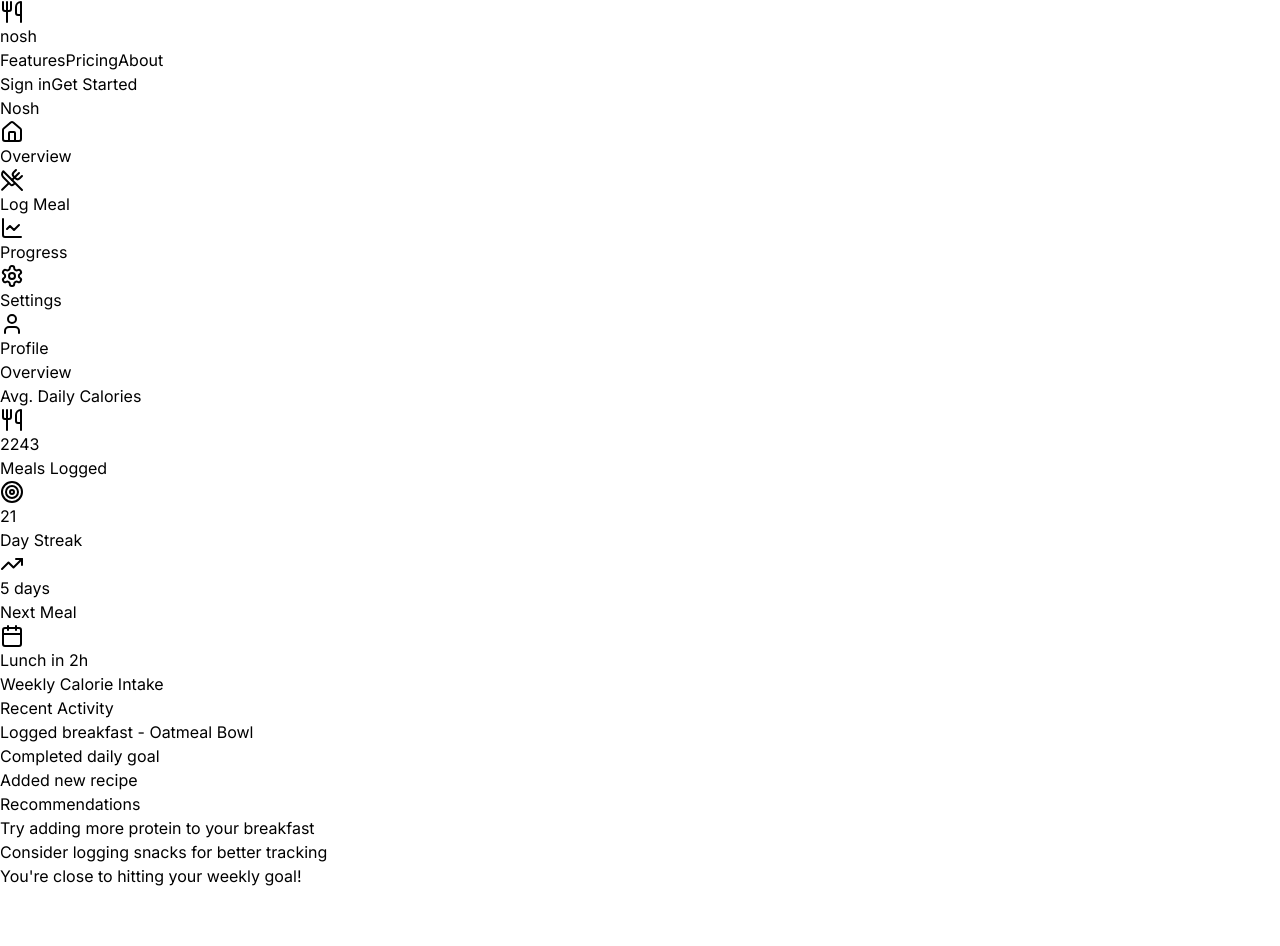
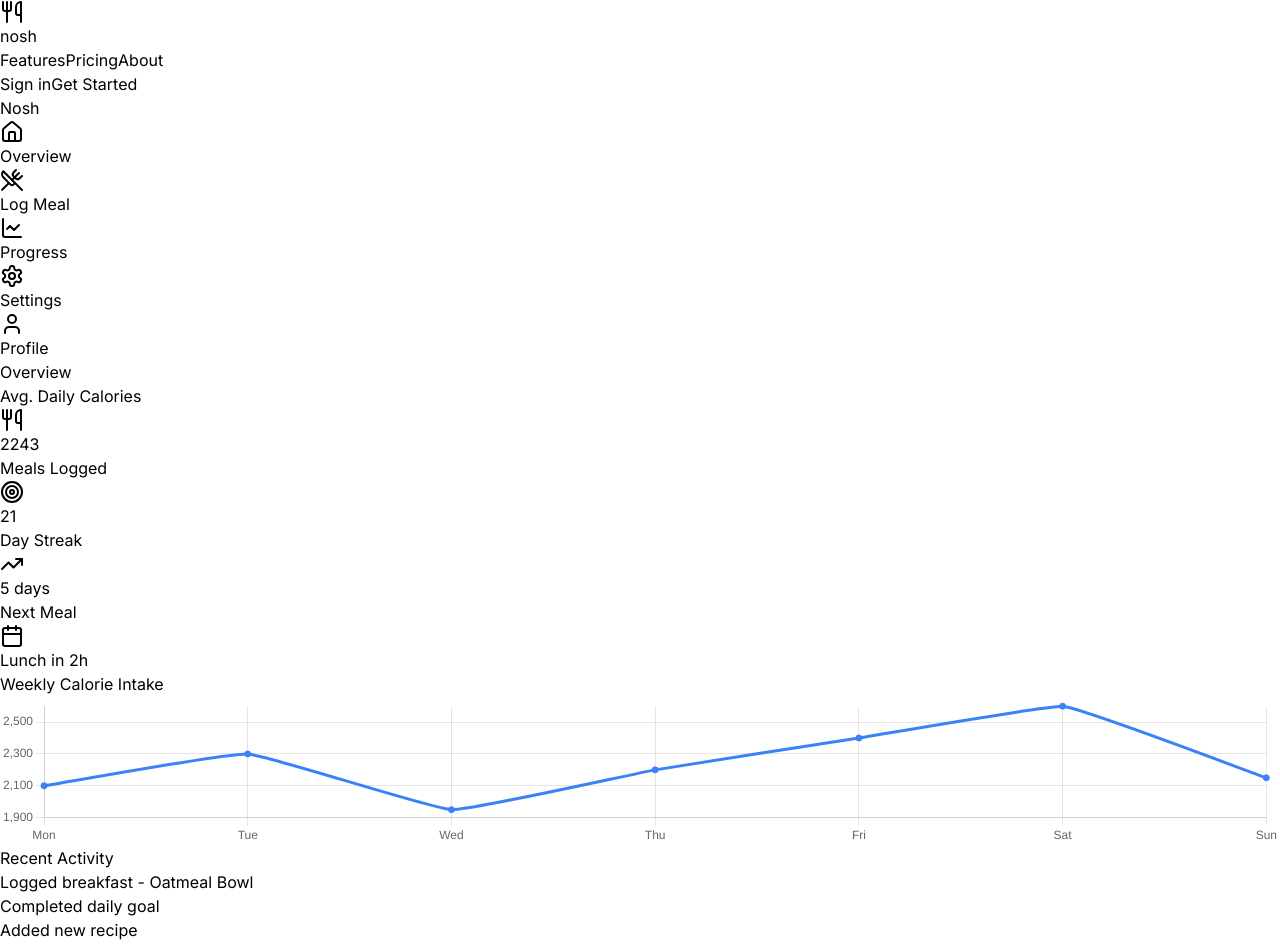
Before and after one commit to aran3004/Spork-App, a Next.js app: page /dashboard in a window 1280 px wide. Shown: the top 946 px of the page. Before the commit the page ends 888 px from the top, so only its background shows below. Built offline with nearby package versions, Linux system fonts and the light colour scheme; no server answers.

Commit message:
fixing dependency issues and removing recharts

```diff
--- a/src/app/dashboard/page.tsx
+++ b/src/app/dashboard/page.tsx
@@ -2,8 +2,28 @@
 
 import React from 'react';
 import { Card, CardContent, CardHeader, CardTitle } from '@/components/ui/card';
-import { LineChart, Line, XAxis, YAxis, CartesianGrid, Tooltip, ResponsiveContainer } from 'recharts';
+import { Line } from 'react-chartjs-2';
 import { Utensils, Target, TrendingUp, Calendar } from 'lucide-react';
+import {
+  Chart as ChartJS,
+  CategoryScale,
+  LinearScale,
+  PointElement,
+  LineElement,
+  Title,
+  Tooltip,
+  Legend
+} from 'chart.js';
+
+ChartJS.register(
+  CategoryScale,
+  LinearScale,
+  PointElement,
+  LineElement,
+  Title,
+  Tooltip,
+  Legend
+);
 
 const mockData = {
   weeklyCalories: [
@@ -20,6 +40,29 @@
     mealsLogged: '21',
     streakDays: '5',
     nextMeal: 'Lunch in 2h'
+  }
+};
+
+const chartData = {
+  labels: mockData.weeklyCalories.map(d => d.day),
+  datasets: [
+    {
+      label: 'Calories',
+      data: mockData.weeklyCalories.map(d => d.calories),
+      borderColor: '#3b82f6',
+      backgroundColor: '#3b82f6',
+      tension: 0.1
+    }
+  ]
+};
+
+const chartOptions = {
+  responsive: true,
+  maintainAspectRatio: false,
+  plugins: {
+    legend: {
+      display: false
+    }
   }
 };
 
@@ -78,21 +121,7 @@
         </CardHeader>
         <CardContent>
           <div className="h-[300px]">
-            <ResponsiveContainer width="100%" height="100%">
-              <LineChart data={mockData.weeklyCalories}>
-                <CartesianGrid strokeDasharray="3 3" />
-                <XAxis dataKey="day" />
-                <YAxis />
-                <Tooltip />
-                <Line
-                  type="monotone"
-                  dataKey="calories"
-                  stroke="#3b82f6"
-                  strokeWidth={2}
-                  dot={{ fill: '#3b82f6' }}
-                />
-              </LineChart>
-            </ResponsiveContainer>
+            <Line data={chartData} options={chartOptions} />
           </div>
         </CardContent>
       </Card>
```
Also changed, not shown: package.json (+4 -3 lines), 1 other file (tests, documents, lock files or other folders).
